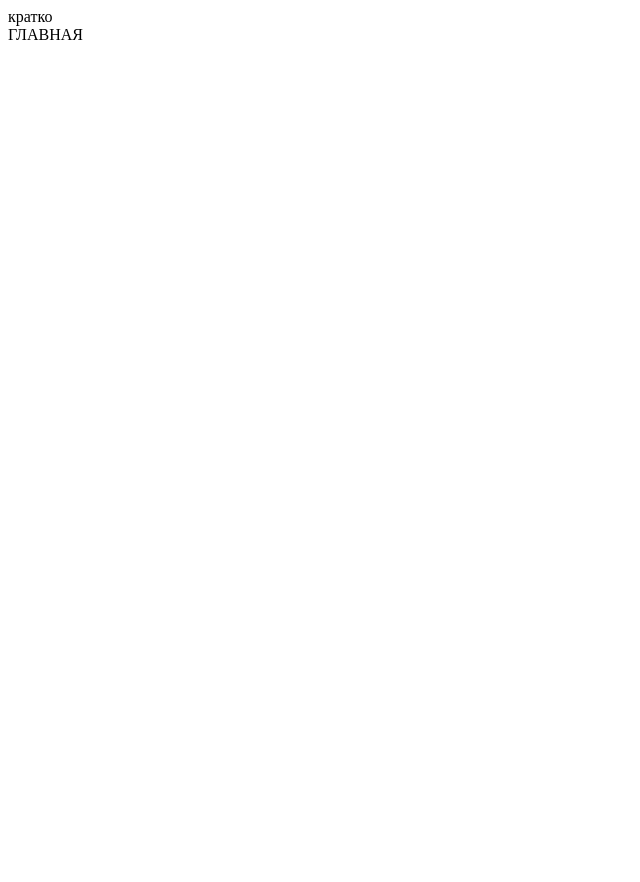
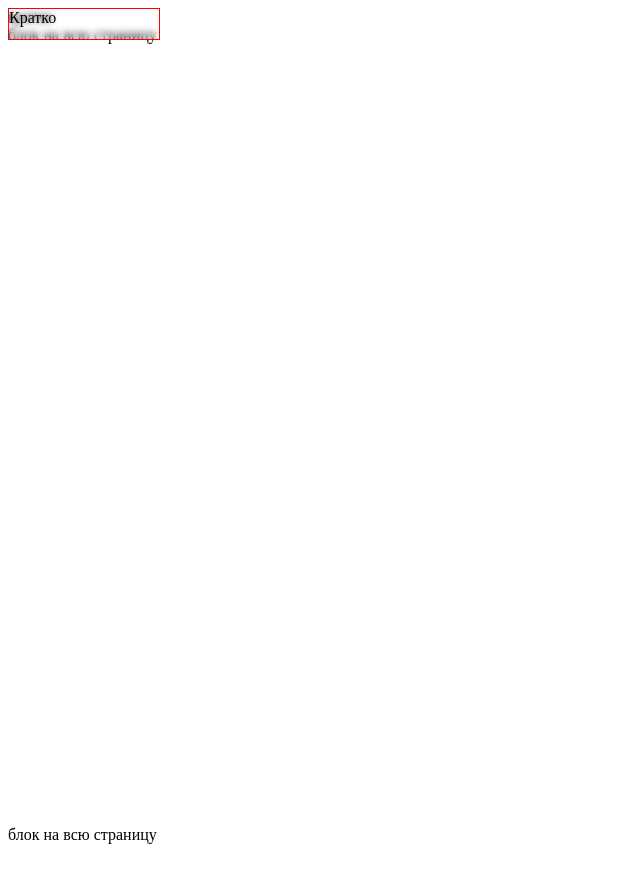
Before and after one commit to pavelminsk1979/portfolioNew, a React (Vite) app: page / in a window 1280 px wide. Shown: the top 882 px of the page, without its empty margins (0-640 px from the left). Before the commit the page ends 800 px from the top, so only its background shows below. Built offline with nearby package versions, Linux system fonts and the light colour scheme.

Commit message:
commit 3

```diff
--- a/package.json
+++ b/package.json
@@ -28,6 +28,7 @@
     "eslint": "^8.53.0",
     "eslint-plugin-react-hooks": "^4.6.0",
     "eslint-plugin-react-refresh": "^0.4.4",
+    "sass": "^1.69.5",
     "stylelint": "^15.11.0",
     "typescript": "^5.2.2",
     "vite": "^5.0.0"
--- /dev/null
+++ b/src/components/Navigation.module.scss
@@ -0,0 +1,9 @@
+.main {
+  position: fixed;
+
+  width: 150px;
+  height: 30px;
+
+  backdrop-filter: blur(3px);
+  border: 1px solid red;
+}
--- /dev/null
+++ b/src/components/Navigation.tsx
@@ -0,0 +1,5 @@
+import st from './Navigation.module.scss'
+
+export const Navigation = () => {
+  return <div className={st.main}>Кратко</div>
+}
--- /dev/null
+++ b/src/components/shortInfo/ShortInfo.module.scss
@@ -0,0 +1,6 @@
+.main {
+  position: fixed;
+  width: 100%;
+  height: 100vh;
+  background-color: rgb(252 252 8 / 35%);
+}
--- /dev/null
+++ b/src/components/shortInfo/ShortInfo.tsx
@@ -0,0 +1,17 @@
+import { useNavigate } from 'react-router-dom'
+
+import st from './ShortInfo.module.scss'
+
+export const ShortInfo = () => {
+  const navigate = useNavigate()
+  const handleOnClickNavigate = () => {
+    navigate('/')
+  }
+
+  return (
+    <div className={st.main}>
+      <div onClick={handleOnClickNavigate}>Вернутся на главную</div>
+      <div>КРАТКО ОБО МНЕ</div>
+    </div>
+  )
+}
--- /dev/null
+++ b/src/page/content/Content.module.scss
@@ -0,0 +1,3 @@
+.main {
+  height: 100vh;
+}
--- a/src/page/content/Content.tsx
+++ b/src/page/content/Content.tsx
@@ -1,4 +1,8 @@
 import { useNavigate } from 'react-router-dom'
+
+import st from './Content.module.scss'
+
+import { Navigation } from '../../components/Navigation'
 
 export const Content = () => {
   const navigate = useNavigate()
@@ -8,8 +12,10 @@ export const Content = () => {
 
   return (
     <div>
+      <Navigation />
       <div onClick={handleOnClickNavigate}>кратко</div>
-      <div>ГЛАВНАЯ</div>
+      <div className={st.main}>блок на всю страницу</div>
+      <div className={st.main}>блок на всю страницу</div>
     </div>
   )
 }
--- /dev/null
+++ b/src/page/info/Info.module.scss
@@ -0,0 +1,9 @@
+.main {
+  height: 100vh;
+}
+
+.image {
+  width: auto;
+  height: 100%;
+  /* filter: brightness(70%);*/
+}
--- a/src/page/info/Info.tsx
+++ b/src/page/info/Info.tsx
@@ -1,15 +1,13 @@
-import { useNavigate } from 'react-router-dom'
+import st from './Info.module.scss'
+
+import myFotoBlack from '../../assets/image/meY.png'
+import { ShortInfo } from '../../components/shortInfo/ShortInfo'
 
 export const Info = () => {
-  const navigate = useNavigate()
-  const handleOnClickNavigate = () => {
-    navigate('/')
-  }
-
   return (
-    <div>
-      <div onClick={handleOnClickNavigate}>Вернутся на главную</div>
-      <div>КРАТКО ОБО МНЕ </div>
+    <div className={st.main}>
+      <ShortInfo />
+      <img alt={'Моя фотография'} className={st.image} src={myFotoBlack} />
     </div>
   )
 }
```
Also changed, not shown: 1 other file (tests, documents, lock files or other folders).
